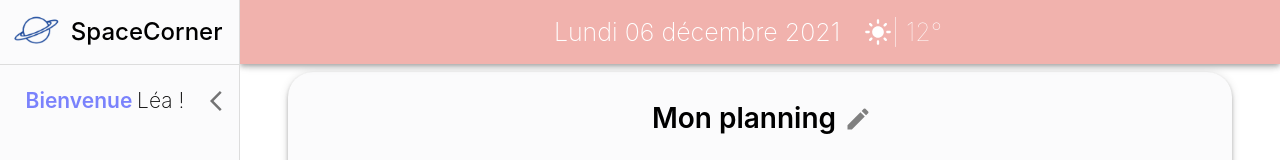
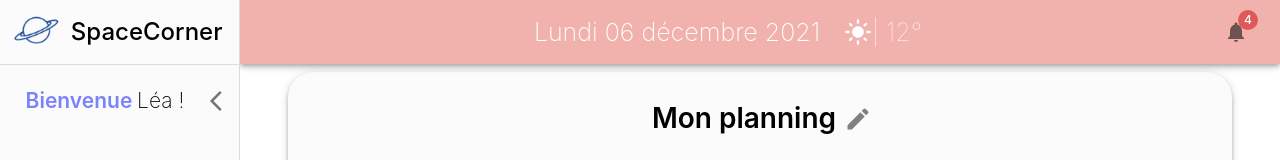
Before and after one commit to WBPierre/Ceercle, a React (Create React App) app in the folder frontend/: page /app in a window 1280 px wide. Shown: the top 160 px of the page. Built offline with nearby package versions, Linux system fonts and the light colour scheme; a web font is replaced by a local one.

Commit message:
Fixing navbar buttons

```diff
--- a/frontend/src/components/containers/app/navbar/AppBar.js
+++ b/frontend/src/components/containers/app/navbar/AppBar.js
@@ -8,6 +8,8 @@
 import { useNavigate } from "react-router-dom";
 import { useTranslation } from "react-i18next";
 import LightModeIcon from '@mui/icons-material/LightMode';
+import NotificationsIcon from '@mui/icons-material/Notifications';
+import {Badge} from "@mui/material";
 
 const drawerWidth = 240;
 
@@ -46,6 +48,8 @@
                     <MenuIcon />
                 </IconButton>
 
+                <div style={{flexGrow: 1}}/>
+
                 <Typography
                     mr={3}
                     variant="h6"
@@ -74,6 +78,14 @@
                     | 12°
                 </Typography>
 
+                <div style={{flexGrow: 1}}/>
+
+                <IconButton aria-label="openNotif">
+                    <Badge badgeContent={4} color="error">
+                        <NotificationsIcon/>
+                    </Badge>
+                </IconButton>
+
             </Toolbar>
         </AppBarStyle>
     );
```
